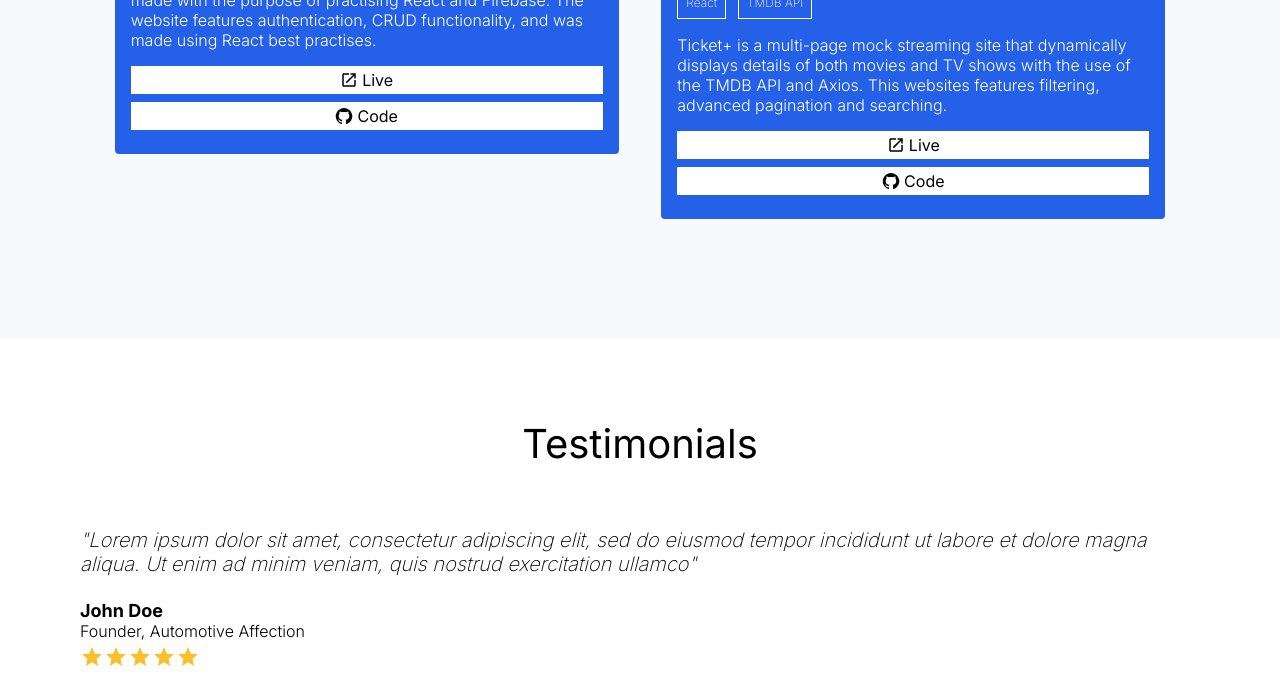
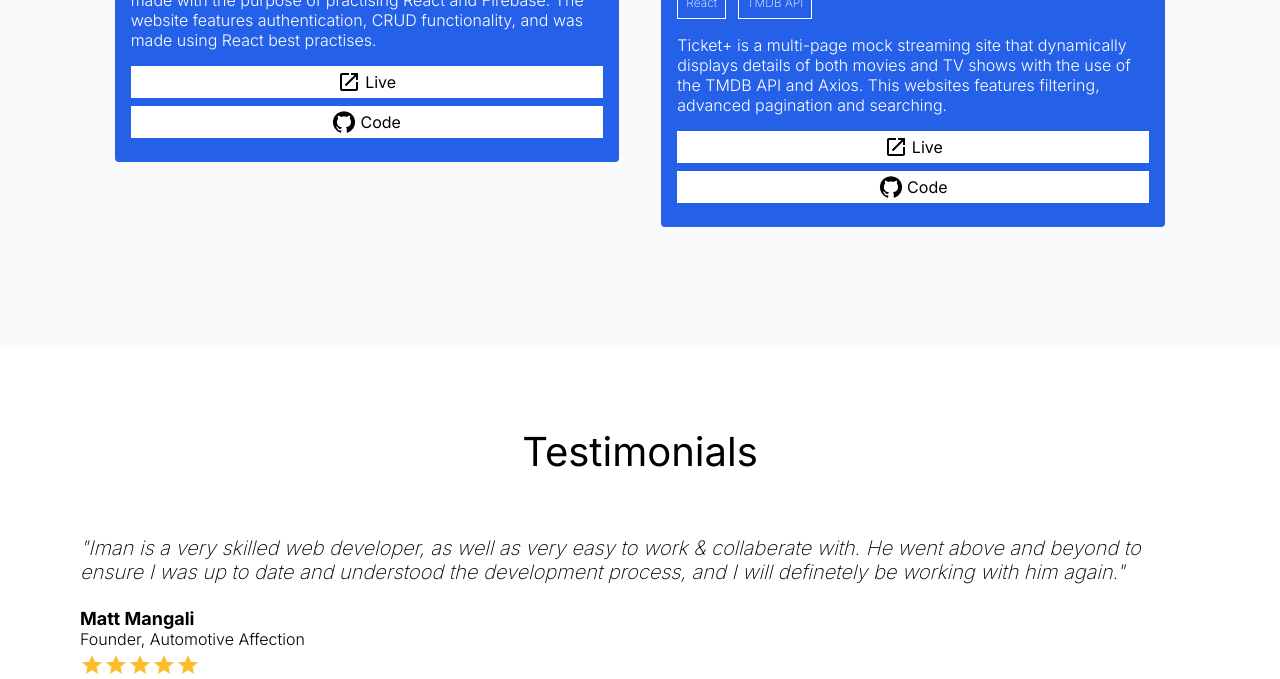
Before and after one commit to im9n/eportfolio-v3, a React (Create React App) app: page / in a window 1280 px wide. Shown: the part 1868-2547 px from the top of the page. Built offline with nearby package versions, Linux system fonts and the light colour scheme.

Commit message:
bug and style fixes

```diff
--- a/src/App.css
+++ b/src/App.css
@@ -50,7 +50,7 @@ a {
   position: relative;
   height: 100vh;
   overflow: hidden;
-  box-shadow: 0 8px 20px 8px;
+  box-shadow: 0 8px 20px 8px rgba(0, 0, 0, 0.6);
 }
 
 .landing__bg--wrapper{
@@ -463,10 +463,13 @@ background-color: #fff;
   transition: 100ms ease;
 }
 
-.project__link > .MuiSvgIcon-root {
+.project__link > .MuiSvgIcon-root{
+  width: 24px;
+  height: 24px;
   margin-right: 4px;
-  font-size: 18px;
 }
+
+
 
 .project__link:hover {
   background-color: rgb(241, 241, 241);
@@ -710,6 +713,10 @@ background-color: #fff;
   margin-top: 4px;
 }
 
+.footer__info--link > p{
+  cursor: default
+}
+
 .footer__info--link > .MuiSvgIcon-root {
   margin-right: 8px;
 }
@@ -897,8 +904,12 @@ nav{
   .footer__externals,
   .footer__info{
     margin-right: 0;
+    text-align: center;
+  }
+
+  .footer__sections,
+  .footer__externals{
     margin-bottom: 32px;
-    text-align: center;
   }
 
   .footer__title{
--- a/src/Components/Contact.jsx
+++ b/src/Components/Contact.jsx
@@ -5,8 +5,8 @@ import Button from "@mui/material/Button";
 import emailjs from "@emailjs/browser";
 import DoneIcon from "@mui/icons-material/Done";
 import CloseIcon from "@mui/icons-material/Close";
-import AOS from 'aos';
-import 'aos/dist/aos.css';
+import AOS from "aos";
+import "aos/dist/aos.css";
 AOS.init();
 
 const Contact = () => {
@@ -43,10 +43,17 @@ const Contact = () => {
   return (
     <>
       {emailSent && (
-        <div className="message__sent" data-aos="fade-left" data-aos-duration="500">
+        <div
+          className="message__sent"
+          data-aos="fade-left"
+          data-aos-duration="500"
+        >
           <DoneIcon className="message__sent--tick" />
           <p>Message Sent</p>
-          <CloseIcon className="message__sent--close" onClick={() => setEmailSent(false)} />
+          <CloseIcon
+            className="message__sent--close"
+            onClick={() => setEmailSent(false)}
+          />
         </div>
       )}
       <section id="contact">
@@ -58,14 +65,18 @@ const Contact = () => {
               a chat.
             </p>
             <div className="contact__left--details">
+              <a href="tel:+61-433-672-785" style={{cursor: 'pointer'}}>
                 <div className="contact__left--detail">
                   <LocalPhoneIcon />
                   <p>+61 433 672 785 </p>
                 </div>
+              </a>
+              <a href="mailto:imanwmusa@gmail.com" target="_blank" style={{cursor: 'pointer'}}>
                 <div className="contact__left--detail">
                   <MailIcon />
                   <p>imanwmusa@gmail.com</p>
                 </div>
+              </a>
             </div>
           </div>
           <div className="contact__right">
--- a/src/Components/Footer.jsx
+++ b/src/Components/Footer.jsx
@@ -12,9 +12,9 @@ const Footer = () => {
           <div className="footer__sections">
             <h4 className="footer__title" >Sections</h4>
             <a className="footer__link" href="#aboutme">About Me</a>
-            <a className="footer__link" href="#aboutme">Projects</a>
-            <a className="footer__link" href="#aboutme">Testimonials</a>
-            <a className="footer__link" href="#aboutme">Contact</a>
+            <a className="footer__link" href="#projects">Projects</a>
+            <a className="footer__link" href="#testimonials">Testimonials</a>
+            <a className="footer__link" href="#contact">Contact</a>
           </div>
           <div className="footer__externals">
             <h4 className="footer__title" >External</h4>
@@ -29,11 +29,11 @@ const Footer = () => {
           <h4 className="footer__title" >Information</h4>
             <div className="footer__info--link">
               <LocationOnIcon />
-              <p className="footer__link">Melbourne, Australia</p>
+              <p className="footer__link" >Melbourne, Australia</p>
             </div>
             <div className="footer__info--link">
               <MailIcon />
-              <a className="footer__link" href="mailto:imanmusa2022@gmail.com" target="_blank">
+              <a className="footer__link" href="mailto:imanwmusa@gmail.com" target="_blank">
                 imanwmusa@gmail.com
               </a>
             </div>
--- a/src/Components/Project.css
+++ b/src/Components/Project.css
@@ -11,26 +11,26 @@
 }
 
 .owl-project > .owl-nav > .owl-prev > span,
-.owl-project > .owl-nav > .owl-next > span{
+.owl-project > .owl-nav > .owl-next > span {
   position: absolute !important;
   top: 0px;
   left: 50%;
   transform: translateX(-40%);
 }
 
-.owl-project > .owl-nav > .owl-prev > span{
+.owl-project > .owl-nav > .owl-prev > span {
   transform: translateX(-60%);
 }
 
 .owl-project > .owl-nav > .owl-prev {
-  left: 0;
+  left: 10px;
 }
 
 .owl-project > .owl-nav > .owl-next {
-  right: 0;
+  right: 10px;
 }
 
-@media (max-width: 480px){
+@media (max-width: 480px) {
   .owl-project > .owl-nav > .owl-prev,
   .owl-project > .owl-nav > .owl-next {
     width: 28px;
--- a/src/Components/Testimonials.jsx
+++ b/src/Components/Testimonials.jsx
@@ -21,9 +21,9 @@ const Testimonials = React.memo(() => {
           >
             <Testimonial
               description={
-                "Lorem ipsum dolor sit amet, consectetur adipiscing elit, sed do eiusmod tempor incididunt ut labore et dolore magna aliqua. Ut enim ad minim veniam, quis nostrud exercitation ullamco"
+                "Iman is a very skilled web developer, as well as very easy to work & collaberate with. He went above and beyond to ensure I was up to date and understood the development process, and I will definetely be working with him again."
               }
-              name={"John Doe"}
+              name={"Matt Mangali"}
               details={"Founder, Automotive Affection"}
             />
             <Testimonial
```
Lines whose indentation alone changed are shown as unchanged.
